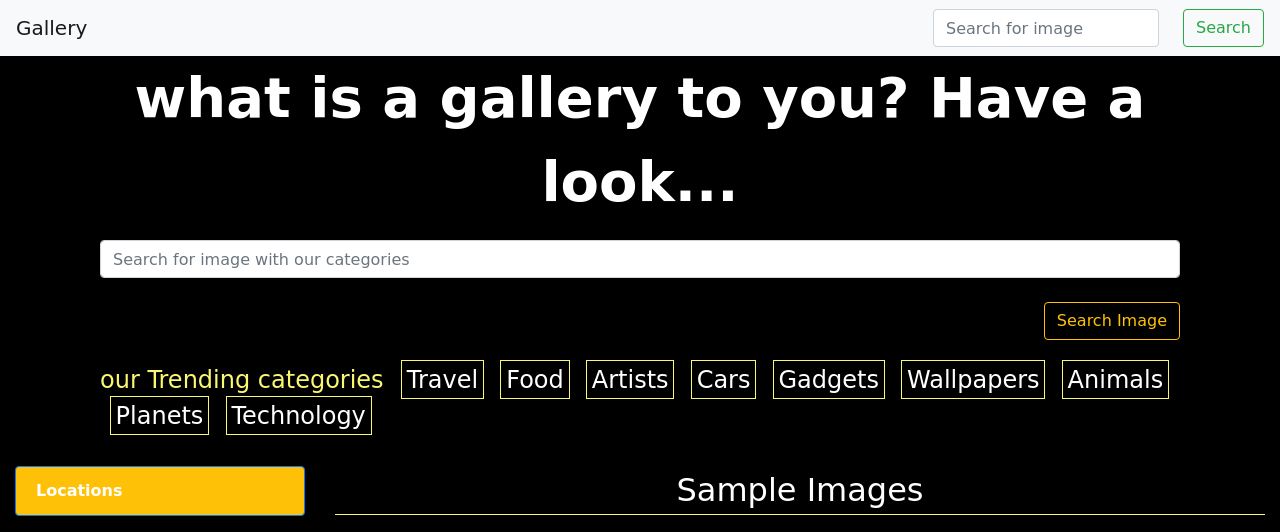
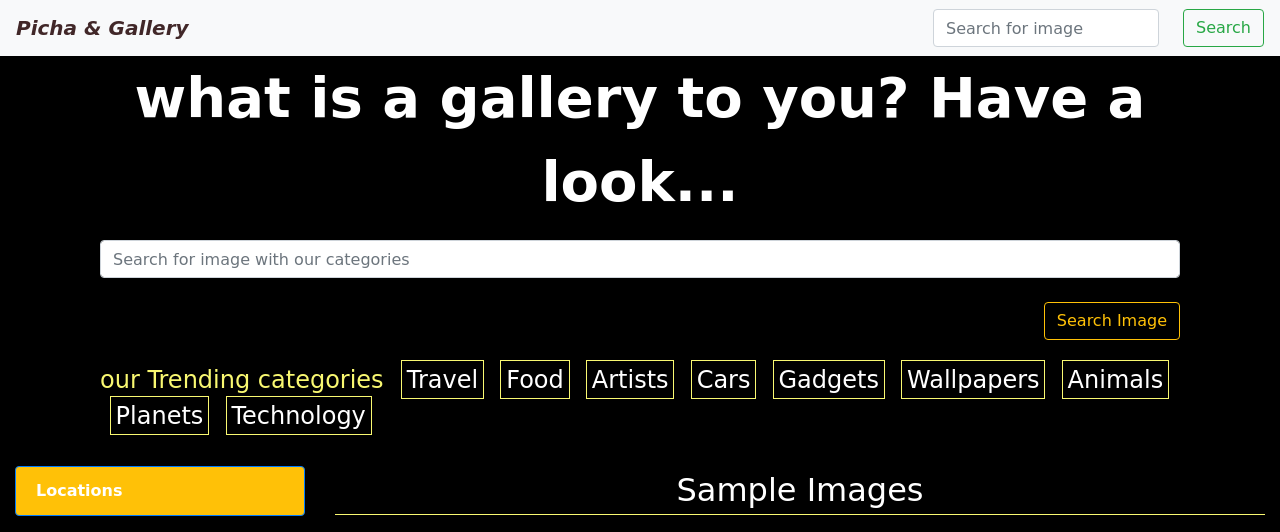
Before and after one commit to Reuben-Kipkemboi/Reuben-s--Gallery, a Django app: page / in a window 1280 px wide. Shown: the top 532 px of the page. Run offline with Django 4.2, Linux system fonts and the light colour scheme; data that the repository does not hold is empty; some libraries are stand-ins or nearby versions; some web fonts are replaced.

Commit message:
st:navbar - optimizes navbar styling

```diff
--- a/appgallery/static/css/styles.css
+++ b/appgallery/static/css/styles.css
@@ -86,3 +86,10 @@
     color: #000;
     font-weight: bold;
 }
+#picha{
+    font-style: italic;
+    font-weight: bolder;
+    color: #412728;
+
+
+}
--- a/appgallery/templates/navbar.html
+++ b/appgallery/templates/navbar.html
@@ -1,5 +1,5 @@
 <nav class="navbar navbar-light bg-light">
-    <a href="/"class="navbar-brand">Gallery</a>
+    <a href="/"class="navbar-brand" id="picha">Picha & Gallery</a>
     <form class="form-inline" role="search" action="{% url 'search_results' %}">
       <input class="form-control mr-sm-4" type="search" placeholder="Search for image" aria-label="Search" name="search">
       <button class="btn btn-outline-success my-2 my-sm-0" type="submit">Search</button>
```
Also changed, not shown: README.md.
